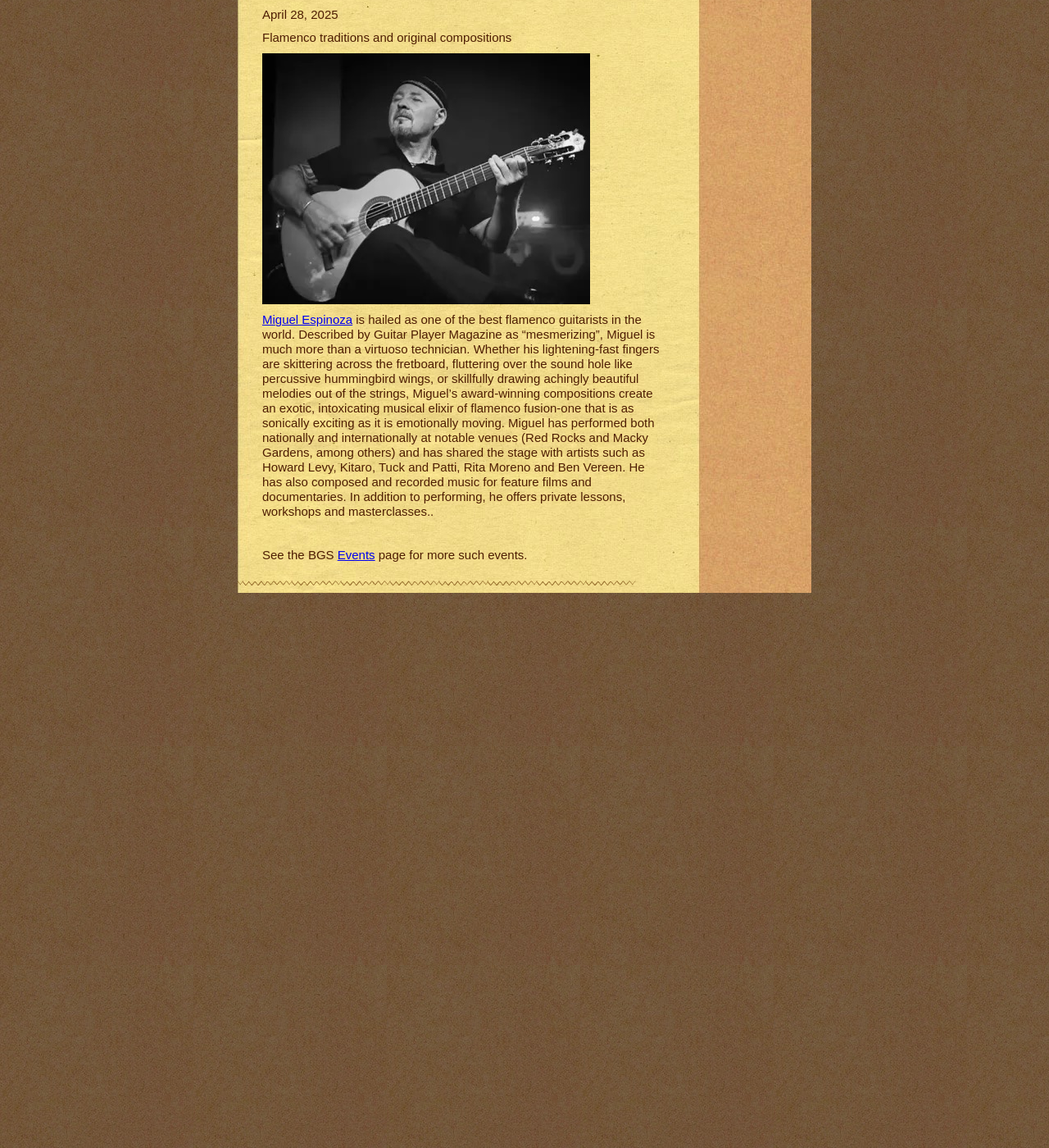
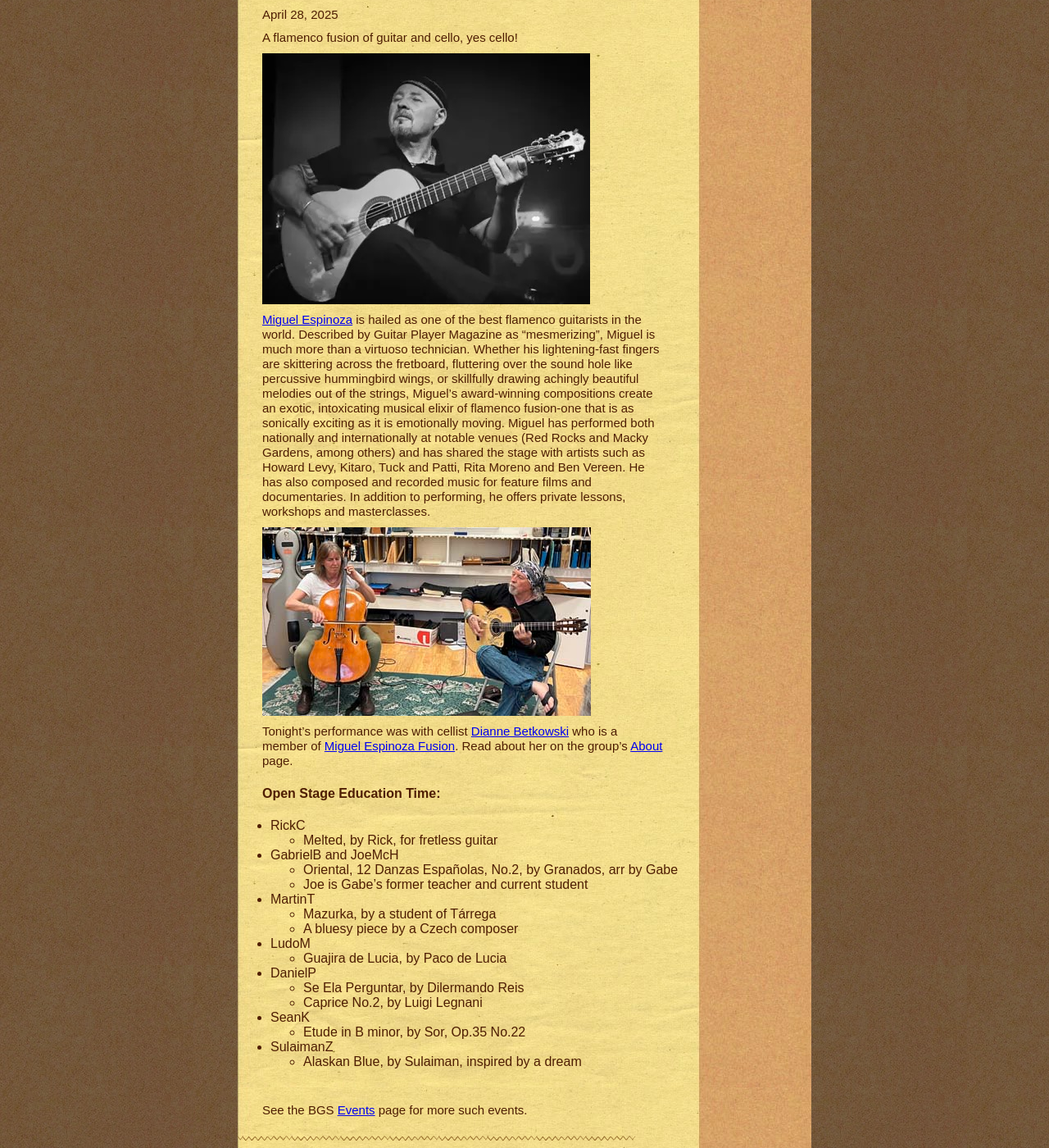
Before and after one commit to boulderguitarsociety/boulderguitarsociety.github.io, a Jekyll site: the page built from _posts/2025-04-28-miguel-espinoza.md, in a window 1280 px wide and 1400 px high, scrolled down 158 px. Shown: the whole window at 82% size. Built offline with Jekyll 4.4.1, drawn with Linux system fonts in a browser that asks for light colours.

Commit message:
update Miguel Espinoza event

```diff
--- a/_posts/2025-04-28-miguel-espinoza.md
+++ b/_posts/2025-04-28-miguel-espinoza.md
@@ -1,12 +1,46 @@
 ---
 layout: meeting
 title: Miguel Espinoza
-excerpt: Flamenco traditions and original compositions
+excerpt: A flamenco fusion of guitar and cello, yes cello!
 tags:
 - Miguel Espinoza
 - Espinoza, Miguel
+- Dianne Betkowski
+- Betkowski, Dianne
+- RickC
+- GabrielB
+- JoeMcH
+- MartinT
+- LudoM
+- DanielP
+- SeanK
+- SulaimanZ
 ---
 ![MiguelEspinoza](/pics/20250428-MiguelEspinoza.jpg)
 
 [Miguel Espinoza](https://www.facebook.com/miguelespinozafusion/)
-is hailed as one of the best flamenco guitarists in the world. Described by Guitar Player Magazine as “mesmerizing”, Miguel is much more than a virtuoso technician. Whether his lightening-fast fingers are skittering across the fretboard, fluttering over the sound hole like percussive hummingbird wings, or skillfully drawing achingly beautiful melodies out of the strings, Miguel’s award-winning compositions create an exotic, intoxicating musical elixir of flamenco fusion-one that is as sonically exciting as it is emotionally moving. Miguel has performed both nationally and internationally at notable venues (Red Rocks and Macky Gardens, among others) and has shared the stage with artists such as Howard Levy, Kitaro, Tuck and Patti, Rita Moreno and Ben Vereen. He has also composed and recorded music for feature films and documentaries. In addition to performing, he offers private lessons, workshops and masterclasses..
+is hailed as one of the best flamenco guitarists in the world. Described by Guitar Player Magazine as “mesmerizing”, Miguel is much more than a virtuoso technician. Whether his lightening-fast fingers are skittering across the fretboard, fluttering over the sound hole like percussive hummingbird wings, or skillfully drawing achingly beautiful melodies out of the strings, Miguel’s award-winning compositions create an exotic, intoxicating musical elixir of flamenco fusion-one that is as sonically exciting as it is emotionally moving. Miguel has performed both nationally and internationally at notable venues (Red Rocks and Macky Gardens, among others) and has shared the stage with artists such as Howard Levy, Kitaro, Tuck and Patti, Rita Moreno and Ben Vereen. He has also composed and recorded music for feature films and documentaries. In addition to performing, he offers private lessons, workshops and masterclasses.
+
+![Dianne and Miguel](/pics/20250428-Dianne-Miguel.jpg)
+
+Tonight's performance was with cellist [Dianne Betkowski](https://www.facebook.com/dianne.betkowski/) who is a member of [Miguel Espinoza Fusion](https://miguelespinozafusion.com/).  Read about her on the group's [About](https://miguelespinozafusion.com/about) page.
+
+
+#### Open Stage Education Time: ####
+* RickC
+   - Melted, by Rick, for fretless guitar
+* GabrielB and JoeMcH
+   - Oriental, 12 Danzas Españolas, No.2, by Granados, arr by Gabe
+   - Joe is Gabe's former teacher and current student
+* MartinT
+   - Mazurka, by a student of Tárrega
+   - A bluesy piece by a Czech composer
+* LudoM
+   - Guajira de Lucia, by Paco de Lucia
+* DanielP
+   - Se Ela Perguntar, by Dilermando Reis
+   - Caprice No.2, by Luigi Legnani
+* SeanK
+   - Etude in B minor, by Sor, Op.35 No.22
+* SulaimanZ
+   - Alaskan Blue, by Sulaiman, inspired by a dream
```
Also changed, not shown: pics/20250428-Dianne-Miguel.jpg (added).
